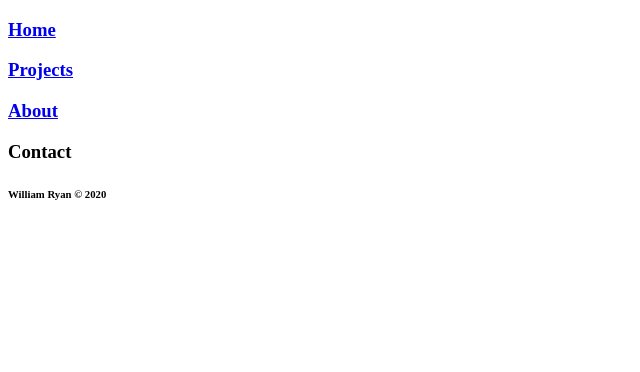
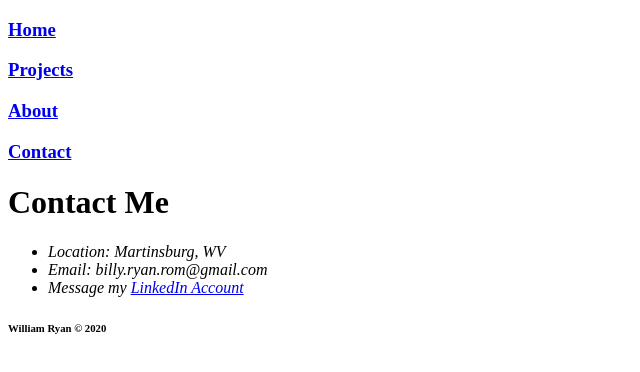
Before and after one commit to William-Ryan/portfolio-frontend, a React (Create React App) app: page /contact in a window 1280 px wide. Shown: the top 372 px of the page, without its empty margins (0-640 px from the left). Built offline with nearby package versions, Linux system fonts and the light colour scheme.

Commit message:
Add Contact component for Contact page * Add Route and Link for Contact page

```diff
--- a/src/App.js
+++ b/src/App.js
@@ -7,6 +7,7 @@ import Footer from './components/Footer.js'
 import Home from './components/Home.js'
 import Projects from './components/Projects.js'
 import About from './components/About.js'
+import Contact from './components/Contact.js'
 
 function App() {
   return (
@@ -16,6 +17,7 @@ function App() {
         <Route exact path='/' component={Home}/>
         <Route exact path='/projects' component={Projects}/>
         <Route exact path='/about' component={About} />
+        <Route exact path='/contact' component={Contact} />
       </Switch>
       <Footer/>
     </div>
--- a/src/components/About.js
+++ b/src/components/About.js
@@ -6,6 +6,8 @@ const About = () => {
             <h1>About Me</h1>
             <h3>Who is William Ryan?</h3>
             <p>Hi, I'm a full-stack developer!</p>
+            <h3>My Skills</h3>
+            <p>React, Redux, NodeJS, Express, etc</p>
         </div>
     )
 }
--- a/src/components/Contact.js
+++ b/src/components/Contact.js
@@ -0,0 +1,18 @@
+import React from 'react'
+
+const Contact = () => {
+    return (
+        <div>
+            <h1>Contact Me</h1>
+            <address>
+                <ul>
+                    <li>Location: Martinsburg, WV</li>
+                    <li>Email: billy.ryan.rom@gmail.com</li>
+                    <li>Message my <a href="https://www.linkedin.com/in/william-ryan-34a1981a1/">LinkedIn Account</a></li>
+                </ul>
+            </address>
+        </div>
+    )
+}
+
+export default Contact;
--- a/src/components/Header.js
+++ b/src/components/Header.js
@@ -8,7 +8,7 @@ const Header = () => {
             <h3><Link to="/">Home</Link></h3>
             <h3><Link to="/projects">Projects</Link></h3>
             <h3><Link to="/about">About</Link></h3>
-            <h3>Contact</h3>
+            <h3><Link to="/contact">Contact</Link></h3>
         </nav>
     </div>
     )
```
